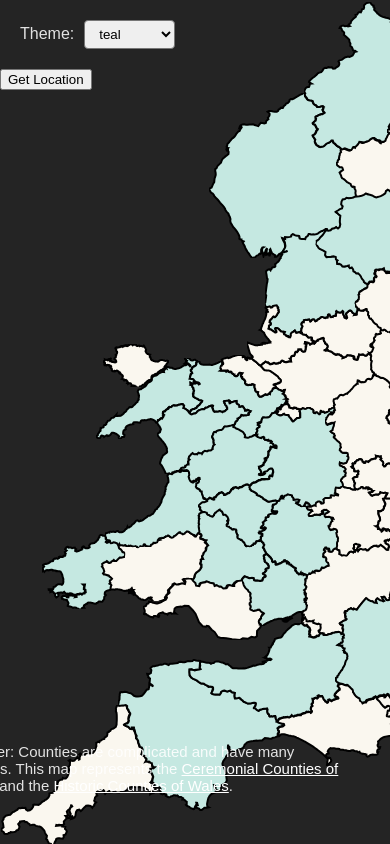
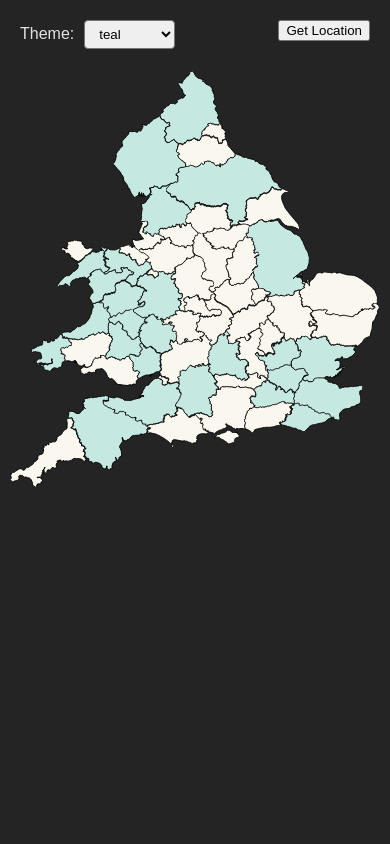
Before and after one commit to wcoots/personal-website, a Next.js app: page /map in a window 390 px wide. Built offline with nearby package versions, Linux system fonts and the light colour scheme; a web font is replaced by a local one.

Commit message:
mobile map styling

```diff
--- a/src/app/globals.css
+++ b/src/app/globals.css
@@ -5,4 +5,12 @@
 html,
 body {
   background-color: #242424;
+  overflow: hidden;
+  -webkit-tap-highlight-color: transparent;
+  -ms-overflow-style: none;
+  touch-action: pan-down;
+  -webkit-user-select: none;
+  -moz-user-select: none;
+  -ms-user-select: none;
+  user-select: none;
 }
--- a/src/app/map/map.module.css
+++ b/src/app/map/map.module.css
@@ -25,7 +25,7 @@
   width: 750px;
   height: 845px;
   position: fixed;
-  top: max(0px, calc((100vh - 845px) / 2));
+  top: max(0px, calc((100svh - 845px) / 2));
   left: max(0px, calc((100svw - 1225px) / 2));
 }
 
@@ -37,8 +37,32 @@
   font-size: 15px;
   z-index: 9;
   color: #ffffffde;
+  text-align: justify;
 }
 
 .wikipedia-external-link {
   color: white;
 }
+
+.get-location-button {
+  position: absolute;
+  right: 0px;
+  top: 0px;
+  margin: 20px;
+  z-index: 9;
+}
+
+@media (max-width: 1060px) {
+  .disclaimer {
+    display: none;
+  }
+}
+
+@media (max-width: 750px) {
+  .map-container {
+    width: calc(100svw - 20px);
+    height: calc(100svh - 20px);
+    left: 10px;
+    top: 70px;
+  }
+}
--- a/src/app/map/page.tsx
+++ b/src/app/map/page.tsx
@@ -38,7 +38,9 @@ export default function Map() {
           handleChange={handlePalletChange}
         />
 
-        <button onClick={() => getLocation()}>Get Location</button>
+        <button className={styles['get-location-button']} onClick={() => getLocation()}>
+          Get Location
+        </button>
       </div>
 
       <div id="mapBackground" className={styles['map-background']}>
--- a/src/components/CountyPolygon/CountyPolygon.tsx
+++ b/src/components/CountyPolygon/CountyPolygon.tsx
@@ -1,4 +1,4 @@
-import React from 'react';
+import React, { useRef } from 'react';
 import { County } from '@/data/counties';
 import styles from './CountyPolygon.module.css';
 
@@ -8,17 +8,30 @@ interface Props {
 }
 
 const CountyPolygon = React.memo(function ({ county, colour }: Props) {
+  const windowWidth = useRef(window.outerWidth);
+
   const paths = county.coordinates.map((polygon) => `M ${polygon.map(([x, y]) => `${x} ${y}`).join(' L ')} Z`);
+
+  function transformValue(value: number) {
+    if (windowWidth.current > 750) return value;
+    const shrinkFactor = windowWidth.current / 790;
+    return value * shrinkFactor;
+  }
+
+  const width = transformValue(county.dimensions.width);
+  const height = transformValue(county.dimensions.height);
+  const positionX = transformValue(county.position.x);
+  const positionY = transformValue(county.position.y);
 
   return (
     <svg
       className={styles['county-svg']}
       xmlns="http://www.w3.org/2000/svg"
-      viewBox={`0 0 ${county.viewbox?.x} ${county.viewbox?.y}`}
-      width={`${county.dimensions?.width}px`}
-      height={`${county.dimensions?.height}px`}
+      viewBox={`0 0 ${county.viewbox.x} ${county.viewbox.y}`}
+      width={`${width}px`}
+      height={`${height}px`}
       key={county.name}
-      style={{ left: `${county.position.x}px`, top: `${county.position.y}px` }}
+      style={{ left: `${positionX}px`, top: `${positionY}px` }}
     >
       {paths.map((path, index) => (
         <path
--- a/src/components/InformationPanel/InformationPanel.module.css
+++ b/src/components/InformationPanel/InformationPanel.module.css
@@ -21,3 +21,22 @@
   bottom: 0;
   margin-bottom: 20px;
 }
+
+@media (max-width: 750px) {
+  .information-panel {
+    width: calc(100svw - 30px);
+    height: calc((100svh - 120px - (1.13 * (100svw - 20px))));
+    padding: 15px;
+    border-bottom-left-radius: unset;
+    border-bottom-right-radius: unset;
+    margin: unset;
+    left: unset;
+    top: unset;
+    bottom: 0;
+    overflow-y: scroll;
+  }
+
+  .county-image {
+    display: none;
+  }
+}
```
